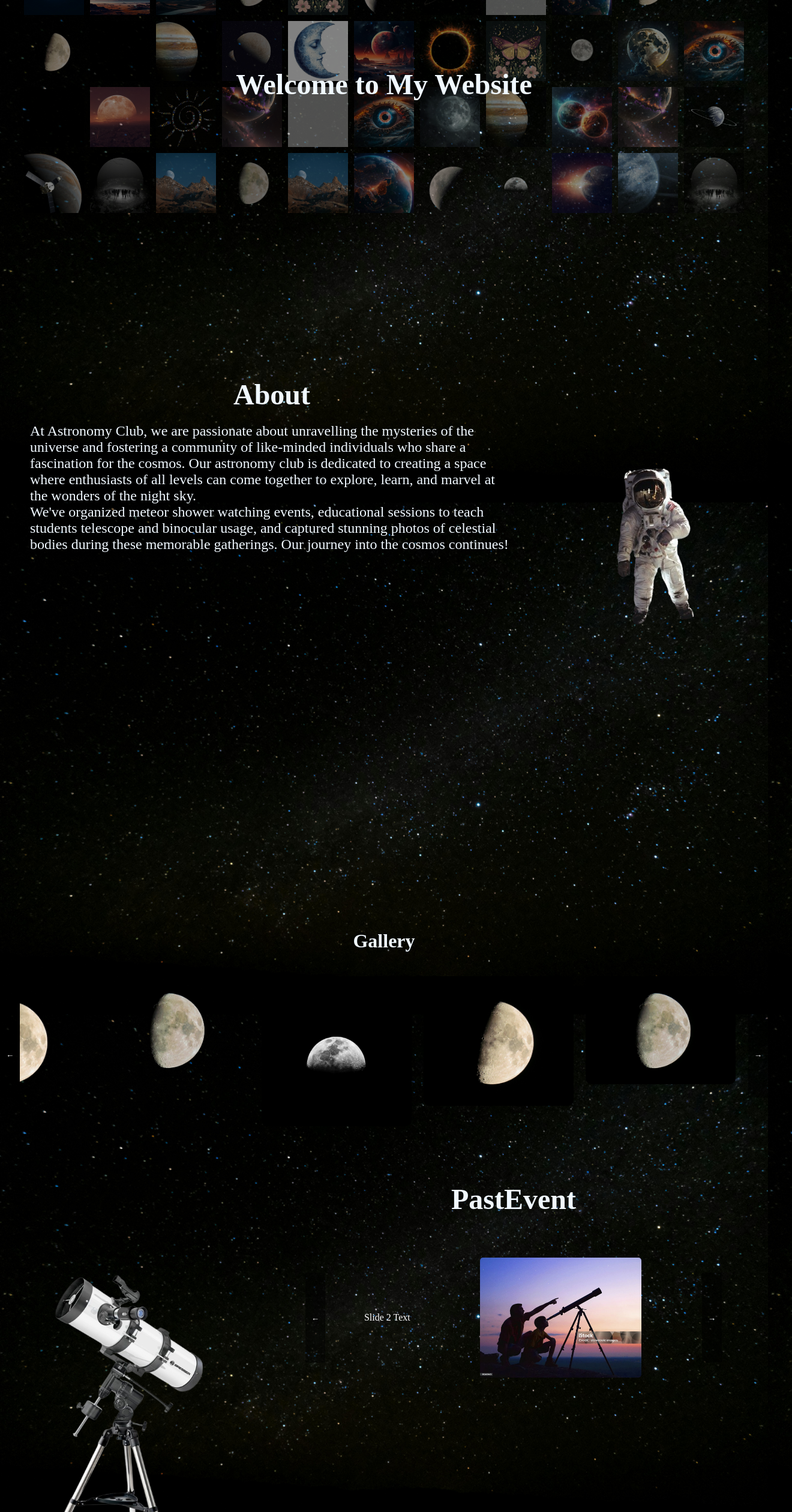
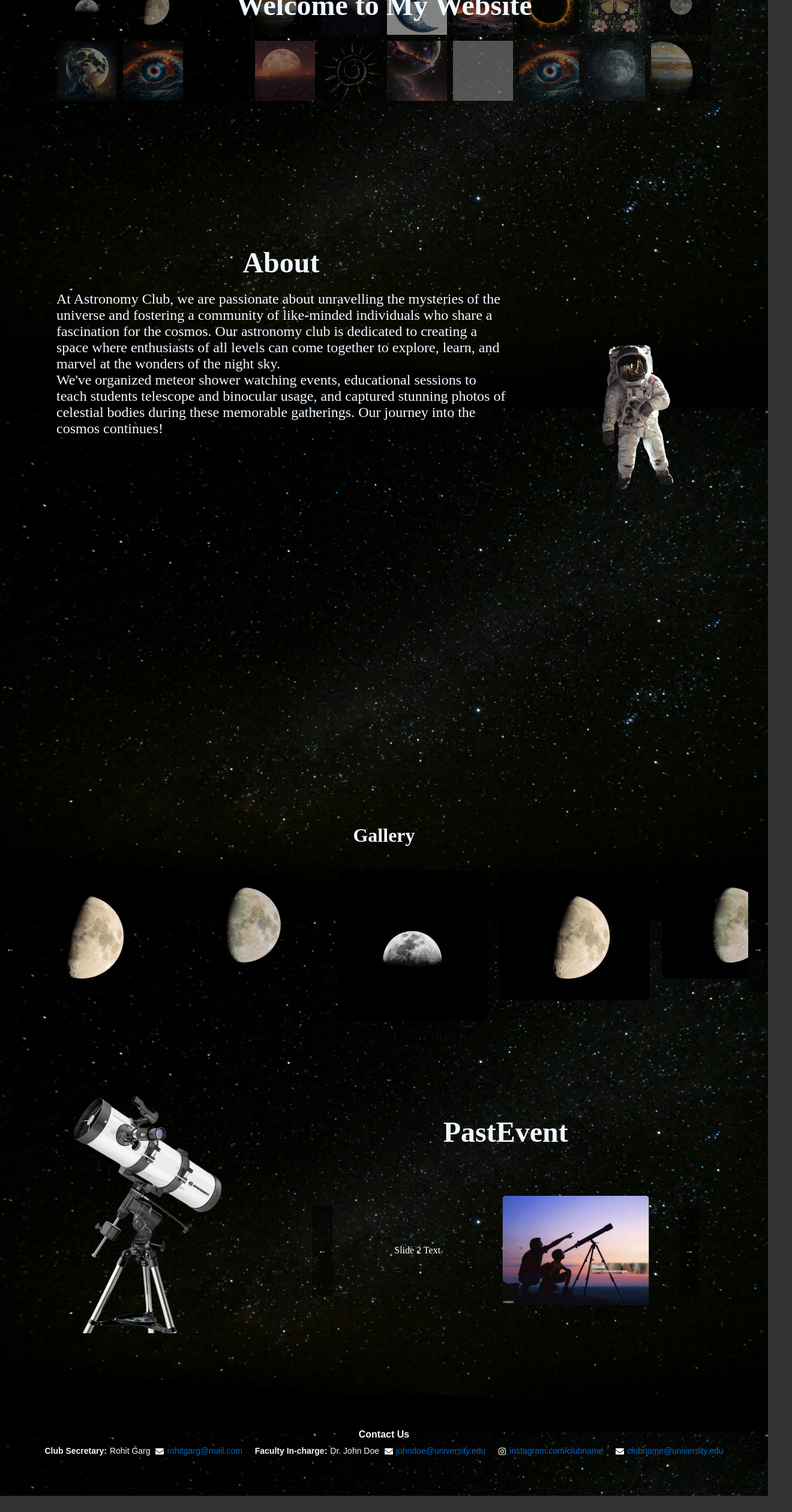
Before and after one commit to dev-rohitgarg/AstronomyClub, a React (Vite) app: page / in a window 1280 px wide. Shown: the part 280-2800 px from the top of the page at 60% size, 1320 px wide, since content can reach past the window. After the commit the page ends 2773 px from the top, so only its background shows below. Built offline with nearby package versions, Linux system fonts and the light colour scheme; grey boxes are pictures that could not be loaded.

Commit message:
Tried to make it responsive

```diff
--- a/src/App.css
+++ b/src/App.css
@@ -1,3 +1,6 @@
+html, body {
+    overflow-x: hidden;
+}
 body{
     color: aliceblue;
     background-image: url(./img/background.jpg);
--- a/src/App.jsx
+++ b/src/App.jsx
@@ -117,7 +117,7 @@ function App() {
       <Navbar />
 
       {/* Sections */}
-      <Home imageCount={44} imagesArray={imageArray} />
+      <Home imageCount={30} imagesArray={imageArray} />
       {/* <ImageGallery /> */}
       <About />
       <Gallery />
--- a/src/components/About/About.css
+++ b/src/components/About/About.css
@@ -4,12 +4,20 @@
 }
 
 
+/* #section3 {
+  display: flex;
+  justify-content: space-between;
+  align-items: center;
+  height: 100vh;
+  padding: 20px;
+} */
+
 #section3 {
   display: flex;           /* Enables flexbox */
   justify-content: space-between; /* Evenly space items horizontally */
   align-items: center;     /* Align items vertically in the middle */
-  height: 100vh;           /* Example height for the section */
-  padding: 20px;           /* Optional: for some padding around the section */
+  height: 100vh;           /* Full viewport height */
+  padding: 5%;             /* Padding set as percentage for responsiveness */
 }
 
 
@@ -39,3 +47,9 @@
   height: auto;              /* Maintain the aspect ratio */
   margin-right: 50px;
 }
+
+@media only screen and (max-width: 768px) {
+  .right-div {
+    display: none; /* Hide the right-div, including the image, on small screens */
+  }
+}
--- a/src/components/Contact/Contact.css
+++ b/src/components/Contact/Contact.css
@@ -1,8 +1,7 @@
 /* .section4{
     height: 80vh;
 } */
-.contact-section {
-    /* background-color: gray; */
+/* .contact-section {
     padding: 10px;
     text-align: left;
     border-radius: 8px;
@@ -12,7 +11,20 @@
     flex-direction: column;
     align-items: center;
   }
+   */
 
+   .contact-section {
+    height: 100%;
+    padding: 5%;             /* Responsive padding */
+    text-align: left;
+    border-radius: 8px;
+    font-family: Arial, sans-serif;
+    box-shadow: 0px 4px 8px rgba(0, 0, 0, 0.1);
+    display: flex;
+    flex-direction: column;
+    align-items: center;
+    max-width: 90%;          /* Ensure the contact section stays within a responsive width */
+}
   .contact-details {
     display: flex;
     justify-content: space-around; /* Align items horizontally with equal spacing */
@@ -46,3 +58,10 @@
   .contact-item svg {
     color: white; /* Set icon color */
   }
+
+
+  @media only screen and (max-width: 768px) {
+    .contact-section {
+      display: none; /* Hide the right-div, including the image, on small screens */
+    }
+  }
--- a/src/components/Gallery/Gallery.css
+++ b/src/components/Gallery/Gallery.css
@@ -21,12 +21,22 @@
     height: 200vh;
   } */
 
-  #section2{
-    /* position: relative; */
+  /* #section2{
+
     width: 100%;
+
+    align-items: center;
+  } */
+
+  #section2 {
+    width: 100%;             /* Full width */
     /* display: flex; */
+    /* justify-content: center; */
     align-items: center;
-  }
+    /* padding: 1%;             Optional padding for better spacing */
+    height: 100%;
+
+}
 
 
   #section2 h1{
--- a/src/components/Home/Home.css
+++ b/src/components/Home/Home.css
@@ -1,13 +1,22 @@
 /* Position the text above the images */
-#section1 {
+/* #section1 {
     position: relative;
-    height: 80vh; /* Adjust the height to ensure images fit behind */
+    height: 80vh;
     display: flex;
-    /* flex-direction: column; */
+
     justify-content: center;
     align-items: center;
-    /* background-color: #f0f0f0; */
-  }
+
+  } */
+
+  #section1 {
+    position: relative;
+    /* height: 80vh;  */
+    height: 100%;
+    display: flex;
+    justify-content: center;
+    align-items: center;
+}
 
   .welcome-text {
     position: absolute;
@@ -44,3 +53,14 @@
     transform: scale(2);
     z-index: 3; /* Bring the hovered image to the front */
   }
+
+  @media (max-width: 768px) {
+    .image-grid, .section1{
+        flex-basis: 100%; /* Full width for small screens */
+        max-width: 100%;
+    }
+
+    .image-grid, .section1 {
+        text-align: center; /* Center text on smaller screens */
+    }
+  }
--- a/src/components/Navbar/Navbar.css
+++ b/src/components/Navbar/Navbar.css
@@ -22,3 +22,9 @@
   .navbar a:hover {
     text-decoration: underline;
   }
+
+  @media only screen and (max-width: 768px) {
+    .navbar {
+      display: none; /* Hide the right-div, including the image, on small screens */
+    }
+  }
--- a/src/components/PastEvents/PastEvents.css
+++ b/src/components/PastEvents/PastEvents.css
@@ -1,20 +1,27 @@
+
+/* #section5 {
+   display: flex;
+   justify-content: space-between;
+   align-items: center;
+   height: 100vh;
+   padding: 20px;
+ } */
+
+ #section5 {
+   display: flex;
+   justify-content: space-between; /* Evenly space items horizontally */
+   align-items: center;     /* Align items vertically in the middle */
+   /* height: 100vh;           */
+   height: 100%;
+   /* width: 100%; */
+   padding: 5%;             /* Padding as percentage for responsiveness */
+}
 
 
-/* #section5{
-    display: block;
-} */
 #section5 h1{
     margin-bottom: 20px;
     margin-top: 50px;
       text-align: center;
-  }
-
- #section5 {
-    display: flex;           /* Enables flexbox */
-    justify-content: space-between; /* Evenly space items horizontally */
-    align-items: center;     /* Align items vertically in the middle */
-    height: 100vh;           /* Example height for the section */
-    padding: 20px;           /* Optional: for some padding around the section */
   }
 
 
@@ -33,7 +40,6 @@
 
   .Telescope {
     flex: 0 0 30%;             /* Take up 40% of the section width */
-
     display: flex;
     justify-content: center;   /* Center horizontally */
     align-items: center;       /* Center vertically */
@@ -41,8 +47,9 @@
 
   .Telescope img {
     max-width: 100%;           /* Ensure the image scales to fit */
-    height: 50vh;              /* Maintain the aspect ratio */
+    height: 50vh;
     margin-right: 50px;
+    /* height: auto; */
   }
 
   .carousal-container-events{
@@ -52,7 +59,8 @@
 
   .carousel-events {
     display: flex;
-    overflow-x: auto;
+    /* overflow-x: auto; */
+    overflow-x: hidden;
     padding: 20px;
     gap: 20px;
     scroll-behavior: smooth;
@@ -116,3 +124,9 @@
   .scroll-button-events:hover {
     background-color: rgba(0, 0, 0, 0.8);
   }
+
+  @media only screen and (max-width: 768px) {
+    .Telescope {
+      display: none; /* Hide the right-div, including the image, on small screens */
+    }
+  }
--- a/src/components/Section/Section.css
+++ b/src/components/Section/Section.css
@@ -1,23 +1,22 @@
- /* Section Styles */
+/*
  .section {
-    /* position: relative;
-    left: 0;
-    right: 0; */
-    /* position: absolute; */
-    /* bottom: 0;
-    left: 0; */
 
-
-    margin-top: 0; /* Ensure no extra margin */
+    margin-top: 0;
     height: 100vh;
-    padding: 100px 20px; /* Space for navbar */
+    padding: 100px 20px;
     display: flex;
     justify-content: center;
     align-items: center;
-    /* background-color: #f4f4f4; */
+    scroll-behavior: smooth;
+  } */
+
+  .section {
+    margin-top: 0; /* Ensure no extra margin */
+    /* height: 100vh; */
+    height: 100%;
+    padding: 10% 5%; /* Space for navbar with percentage-based padding */
+    display: flex;
+    justify-content: center;
+    align-items: center;
     scroll-behavior: smooth; /* Smooth scrolling */
-  }
-
-
-/* #section3 { background-color: rgba(244, 244, 244, 0.9); }
-#section4 { background-color: rgba(221, 221, 221, 0.9); } */
+}
```
